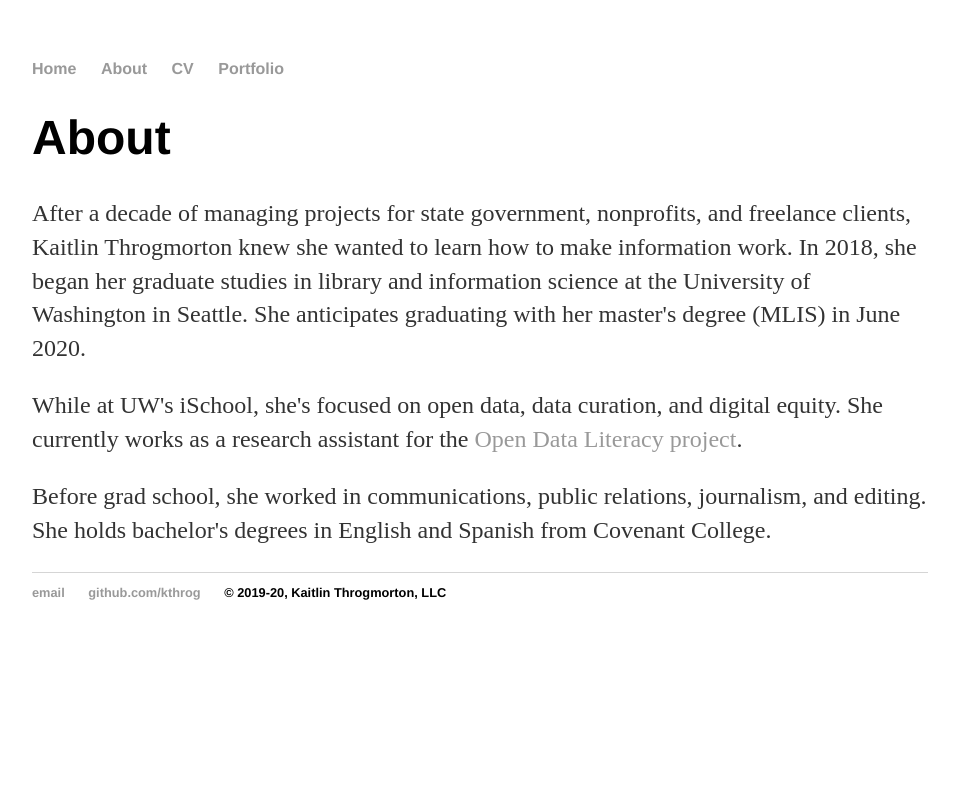
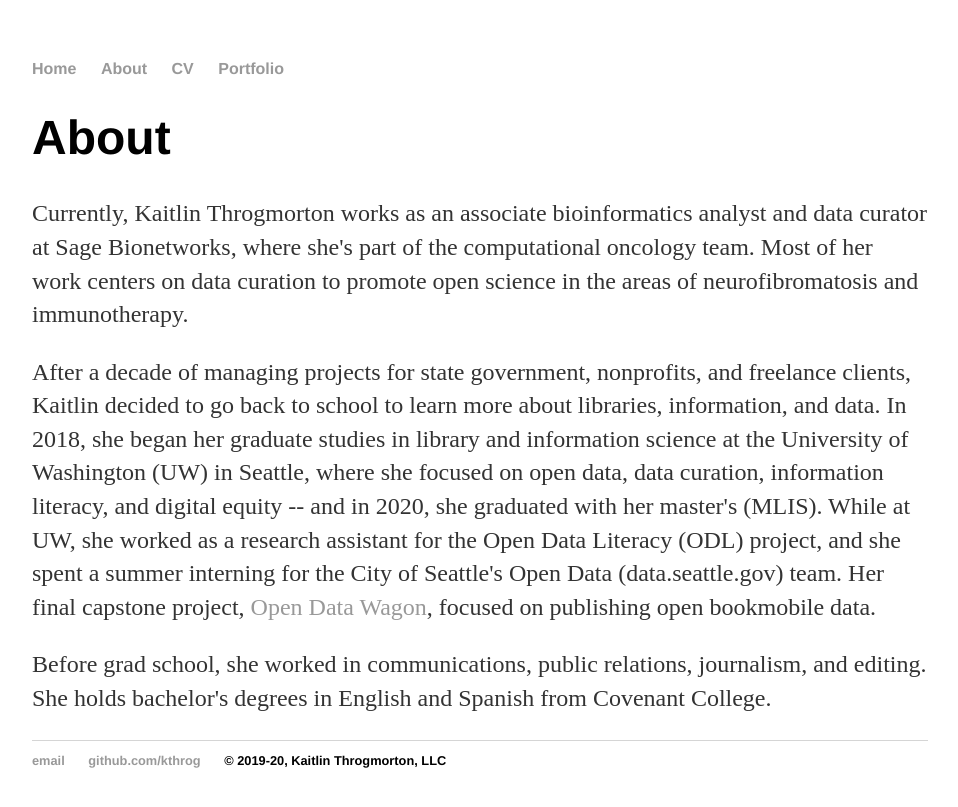
Before and after one commit to kthrog/old_site, a Jekyll site: the page built from about/index.html, in a window 1280 px wide. Shown: the top 807 px of the page, without its empty margins (160-1118 px from the left). Built offline with Jekyll 4.4.1, drawn with Linux system fonts in a browser that asks for light colours.

Commit message:
update for current job, mlis

```diff
--- a/about/index.html
+++ b/about/index.html
@@ -5,8 +5,8 @@ title: About Kaitlin Throgmorton
 
 		<div class="about">
 		<h1>About</h1>
-		<p>After a decade of managing projects for state government, nonprofits, and freelance clients, Kaitlin Throgmorton knew she wanted to learn how to make information work. In 2018, she began her graduate studies in library and information science at the University of Washington in Seattle. She anticipates graduating with her master's degree (MLIS) in June 2020.</p>
-		<p>While at UW's iSchool, she's focused on open data, data curation, and digital equity. She currently works as a research assistant for the <a href="http://odl.ischool.uw.edu">Open Data Literacy project</a>.</p>
+		<p>Currently, Kaitlin Throgmorton works as an associate bioinformatics analyst and data curator at Sage Bionetworks, where she's part of the computational oncology team. Most of her work centers on data curation to promote open science in the areas of neurofibromatosis and immunotherapy.
+		<p>After a decade of managing projects for state government, nonprofits, and freelance clients, Kaitlin decided to go back to school to learn more about libraries, information, and data. In 2018, she began her graduate studies in library and information science at the University of Washington (UW) in Seattle, where she focused on  open data, data curation, information literacy, and digital equity -- and in 2020, she graduated with her master's (MLIS). While at UW, she worked as a research assistant for the Open Data Literacy (ODL) project, and she spent a summer interning for the City of Seattle's Open Data (data.seattle.gov) team. Her final capstone project, <a href="https://opendatawagon.github.io/">Open Data Wagon</a>, focused on publishing open bookmobile data.</p>
 		<p>Before grad school, she worked in communications, public relations, journalism, and editing. She holds bachelor's degrees in English and Spanish from Covenant College.
 		<p>
 		<p>
```
